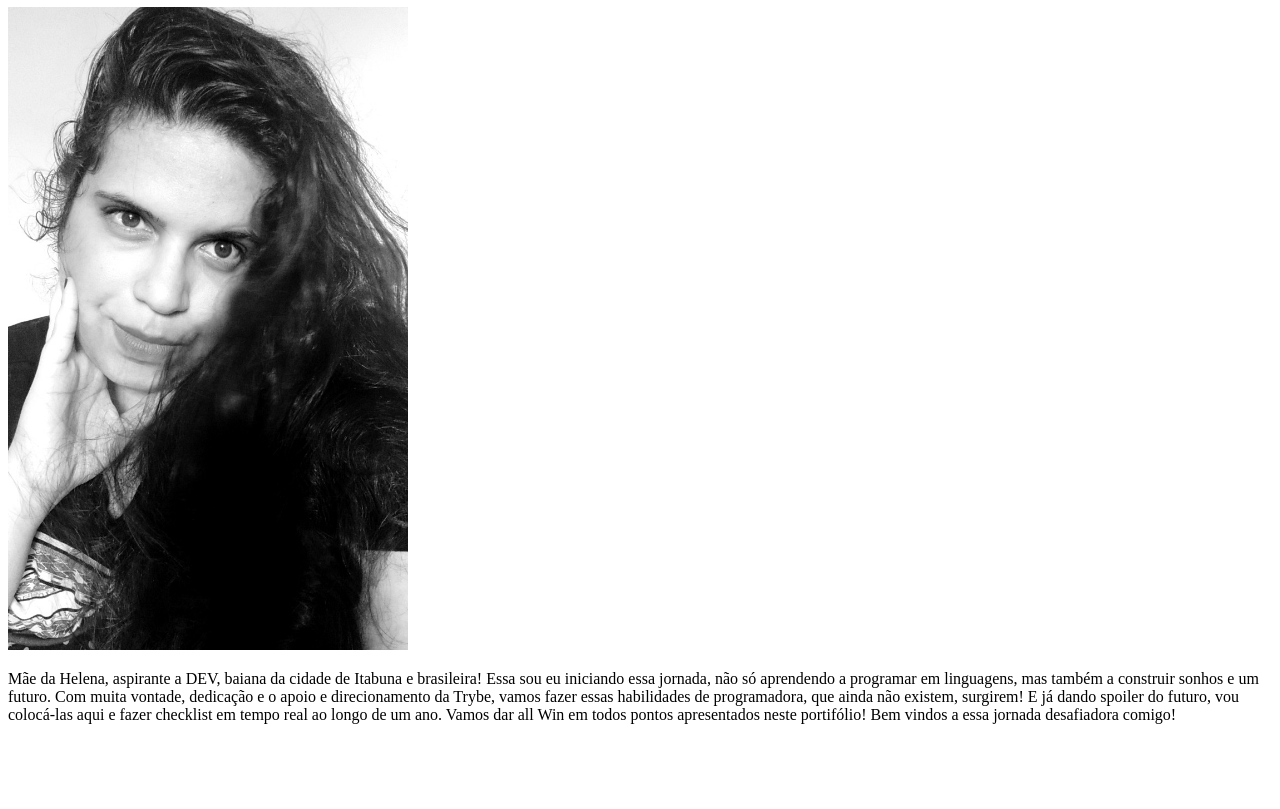
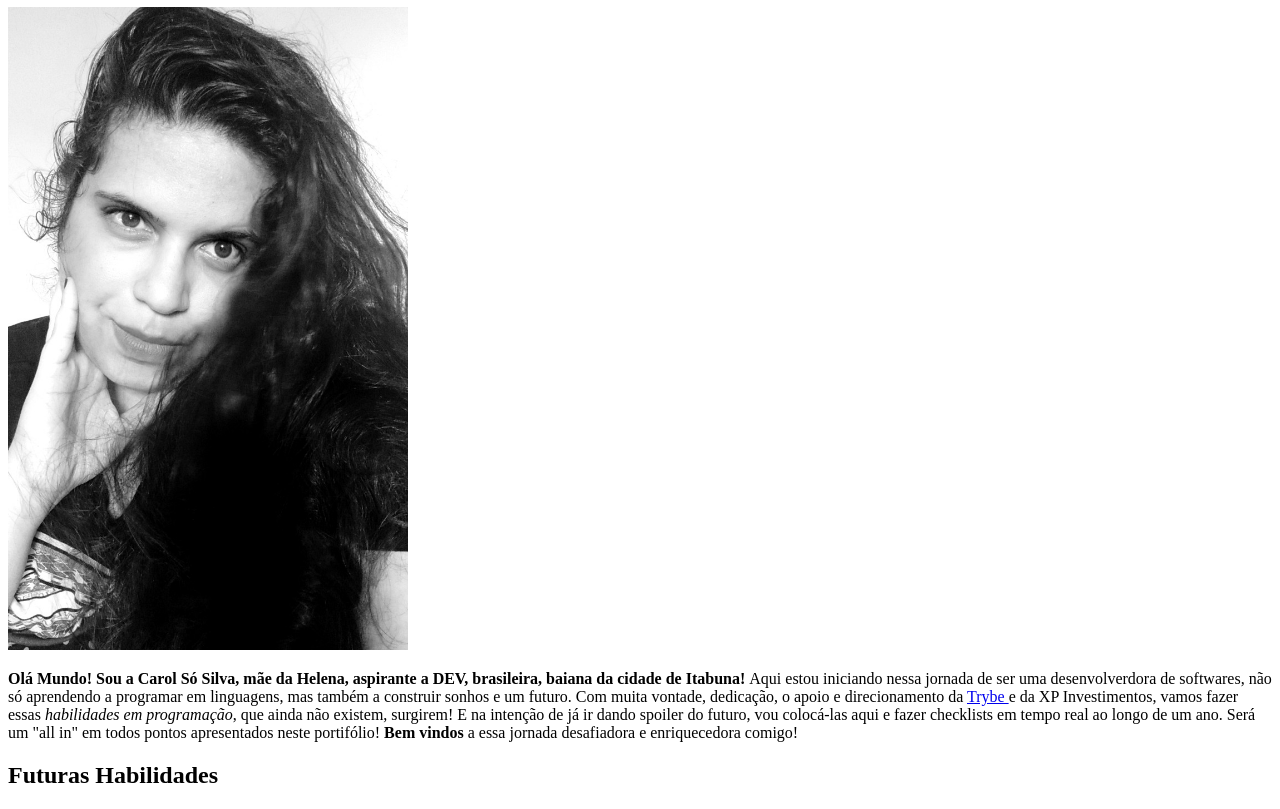
Before and after one commit to Carolyla/PortifolioCarolSilva, a plain HTML site: page index.html in a window 1280 px wide. Shown: the part 73-882 px from the top of the page. Before the commit the page ends 813 px from the top, so only its background shows below. Drawn offline with Linux system fonts and the light colour scheme.

Commit message:
commit secundario

```diff
--- a/index.html
+++ b/index.html
@@ -7,16 +7,20 @@
 
 </head>
 <body>
-    <h1>Mãe da Helena e Futura Desenvolvedora WEB</h1>
+    <h1>  A mãe da Helena e futura Desenvolvedora WEB</h1>
         <img src="/FotoPortPB.jpg" width="400px" >
-        <p> Mãe da Helena, aspirante a DEV, baiana da cidade de Itabuna e brasileira!
-            Essa sou eu iniciando essa jornada, não só aprendendo a programar em linguagens,
+        <p>
+            <strong>Olá Mundo! Sou a Carol Só Silva, mãe da Helena, aspirante a DEV, brasileira, baiana da cidade de Itabuna! </strong>
+            Aqui estou iniciando nessa jornada de ser uma desenvolverdora de softwares, não só aprendendo a programar em linguagens,
              mas também a construir sonhos e um futuro.
-            Com muita vontade, dedicação e o apoio e direcionamento da Trybe,
-            vamos fazer essas habilidades de programadora, que ainda não existem, surgirem!
-            E já dando spoiler do futuro,
-            vou colocá-las aqui e fazer checklist em tempo real ao longo de um ano.
-             Vamos dar all Win em todos pontos apresentados neste portifólio!
-             Bem vindos a essa jornada desafiadora comigo!</p>
+            Com muita vontade, dedicação, o apoio e direcionamento da <a href="https://www.betrybe.com" target ="_blank"> Trybe </a> e da XP Investimentos,
+            vamos fazer essas <em>habilidades em programação</em>, que ainda não existem, surgirem!
+            E na intenção de já ir dando spoiler do futuro,
+            vou colocá-las aqui e fazer checklists em tempo real ao longo de um ano.
+            Será um "all in" em todos pontos apresentados neste portifólio!
+             <strong>Bem vindos</strong> a essa jornada desafiadora e enriquecedora comigo!
+
+        </p>
+        <h2> <strong>Futuras Habilidades</strong> </h2>
 </body>
 </html>
```
